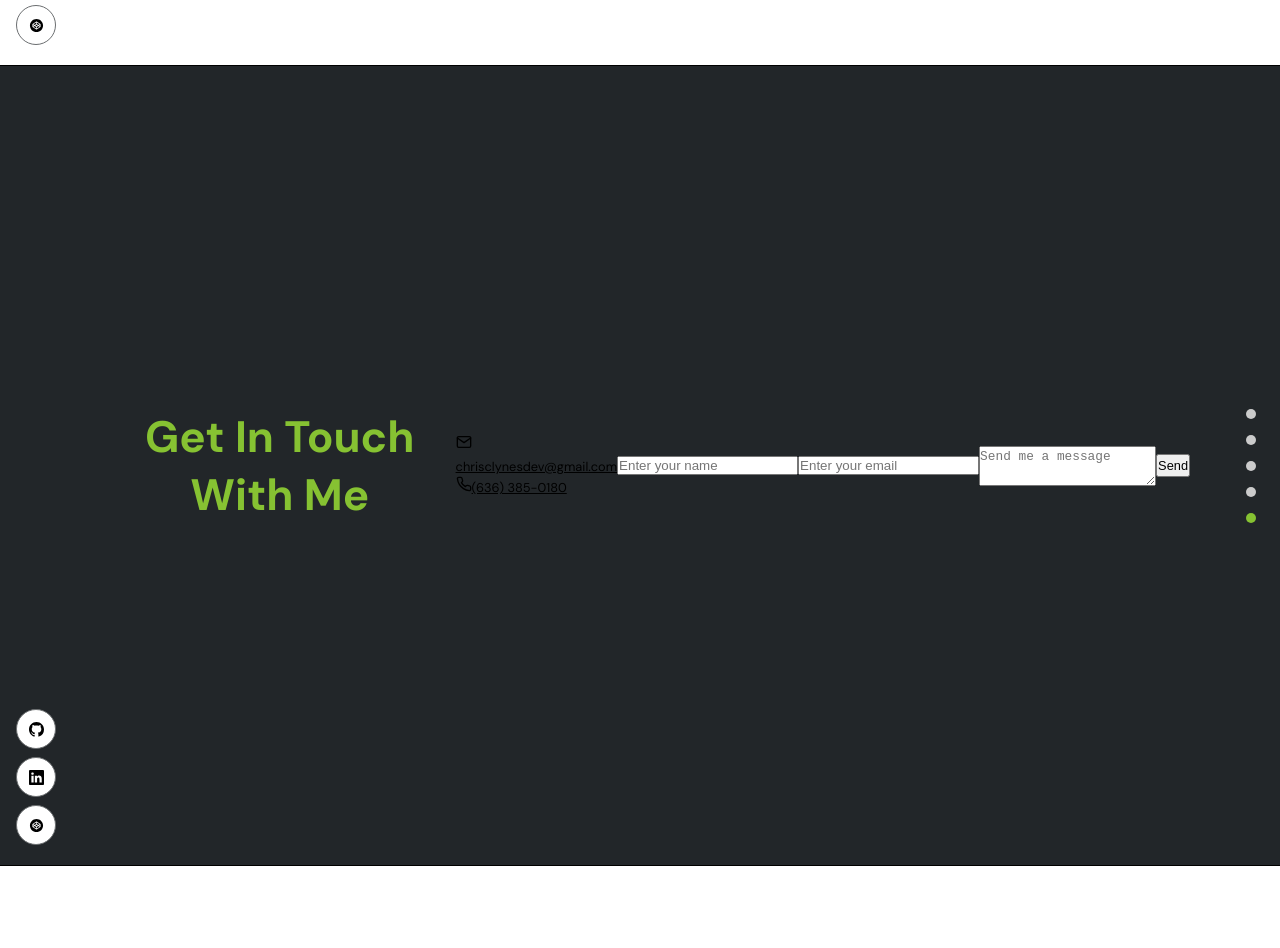
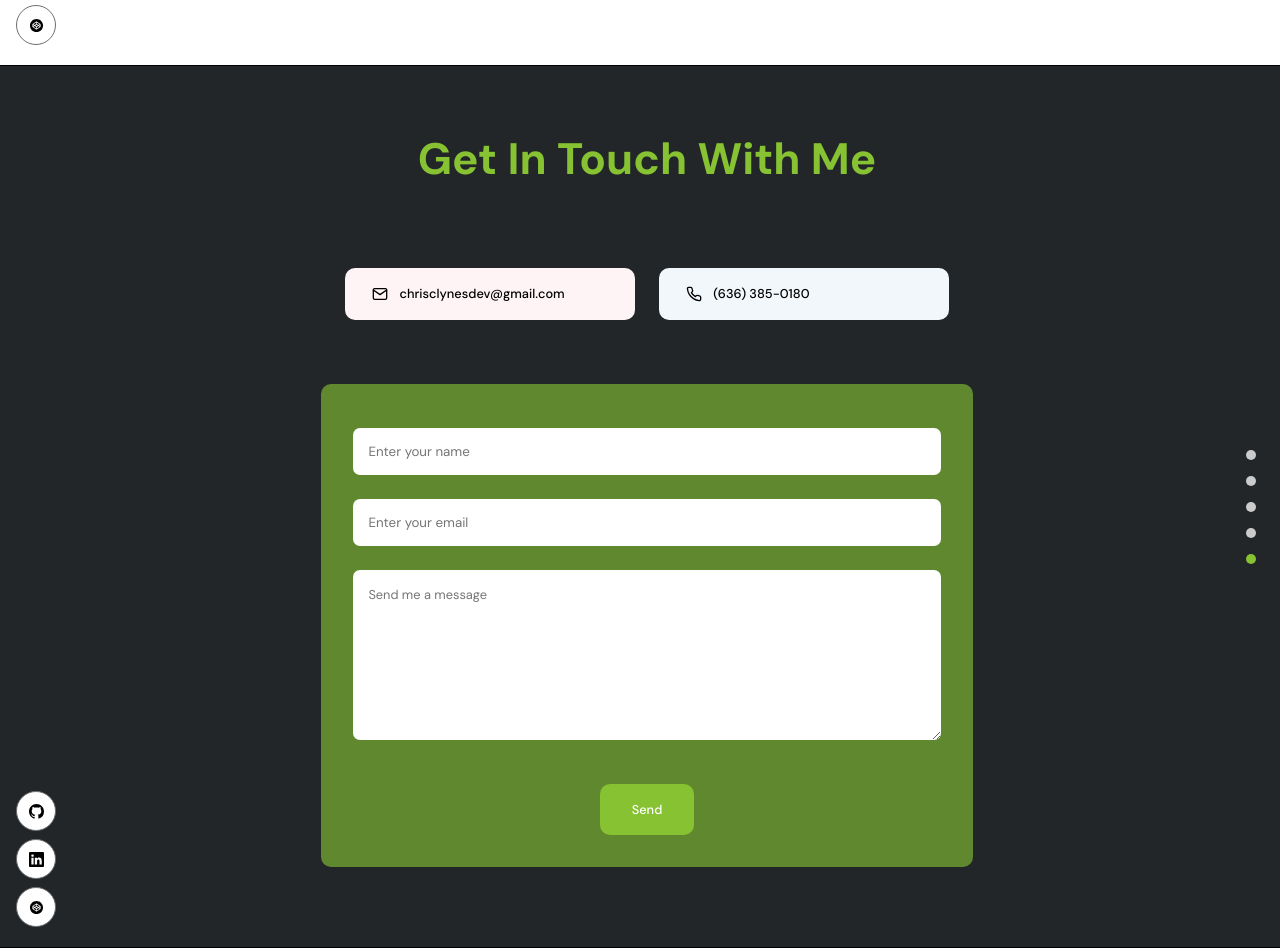
Before and after one commit to chrisclynes/portfolio_new, a React (Create React App) app: page / in a window 1280 px wide. Shown: the part 3540-4488 px from the top of the page. Before the commit the page ends 4406 px from the top, so only its background shows below. Built offline with nearby package versions, Linux system fonts and the light colour scheme.

Commit message:
finished styling contact form

```diff
--- a/src/App.scss
+++ b/src/App.scss
@@ -67,6 +67,26 @@
 
     @media screen and (max-width: 450px) {
       font-size: 2rem;
+    }
+  }
+
+  .head-text2 {
+    font-size: 2rem;
+    font-weight: 800;
+    text-align: center;
+    color: var(--white-color);
+    text-transform: capitalize;
+
+    span {
+      color: var(--secondary-color);
+    }
+
+    @media screen and (min-width: 2000px) {
+      font-size: 3rem;
+    }
+
+    @media screen and (max-width: 450px) {
+      font-size: 1.5rem;
     }
   }
 
--- a/src/container/Contact/Contact.jsx
+++ b/src/container/Contact/Contact.jsx
@@ -11,11 +11,26 @@ const Contact = () => {
 
 
     const handleInput = (e) => {
-        console.log(e)
+        const { name, value } = e.target;
+        setContactForm({
+            ...contactForm,
+            //dynamic way to update values based on the "name" of the event
+            [name]: value
+        })
     }
 
     const handleSubmit = () => {
+        setIsLoading(true);
+        const contact = {
+            _type: 'contact',
+            name: name,
+            email: email,
+            message: message
+        }
 
+
+        setIsLoading(false);
+        setSubmitted(true);
     }
 
     const { name, email, message } = contactForm;
@@ -33,7 +48,9 @@ const Contact = () => {
                     <a href="tel: (636) 385-0180" className="p-text">(636) 385-0180</a>
                 </div>
             </div>
+            {!submitted ?
                 <div className="app__footer-form app__flex">
+
                     <div className="app__flex">
                         <input
                             name="name"
@@ -70,7 +87,11 @@ const Contact = () => {
                         {isLoading ? "Sending" : "Send"}
                     </button>
                 </div>
-
+                :
+                <div className="app__footer-form app__flex">
+                    <h4 className="head-text2">Thank you!</h4>
+                </div>
+            }
         </>
     )
 }
--- a/src/container/Contact/Contact.scss
+++ b/src/container/Contact/Contact.scss
@@ -0,0 +1,129 @@
+.app__footer {
+    flex: 1;
+    width: 100%;
+    flex-direction: column;
+
+    @media screen and (max-width: 768px) {
+      flex-direction: column;
+    }
+  }
+
+  .app__footer-cards {
+    width: 60%;
+    display: flex;
+    justify-content: space-evenly;
+    align-items: center;
+    flex-wrap: wrap;
+    margin: 4em 2rem 2rem;
+
+    .app__footer-card {
+      min-width: 290px;
+      display: flex;
+      flex-direction: row;
+      justify-content: flex-start;
+      align-items: center;
+
+      margin: 1rem 0;
+      padding: 1rem;
+      border-radius: 10px;
+      cursor: pointer;
+      background-color: #fef4f5;
+
+      transition: all 0.3s ease-in-out;
+
+      svg {
+        margin: 0 0.7rem;
+      }
+
+      p {
+        font-weight: 500;
+      }
+      a {
+        text-decoration: none;
+        font-weight: 500;
+      }
+      &:hover {
+        box-shadow: 0 0 15px #fef4f5;
+      }
+
+      @media screen and (max-width: 450px) {
+        width: 100%;
+      }
+    }
+
+    @media screen and (max-width: 768px) {
+      width: 100%;
+    }
+  }
+
+  .app__footer-cards .app__footer-card:last-child {
+    background-color: #f2f7fb;
+  }
+
+  .app__footer-cards .app__footer-card:last-child:hover {
+    box-shadow: 0 0 15px #f2f7fb;
+  }
+
+  .app__footer-form {
+    width: 60%;
+    flex-direction: column;
+    margin: 1rem 2rem;
+    padding: 2rem;
+    background: #60892f;
+    border-radius: 10px;
+
+    div {
+      width: 100%;
+      margin: 0.75rem 0;
+      border-radius: 10px;
+      cursor: pointer;
+      background-color: var(--primary-color);
+
+      transition: all 0.3s ease-in-out;
+
+      input,
+      textarea {
+        width: 100%;
+        padding: 0.95rem;
+        border: none;
+        border-radius: 7px;
+        background-color: var(--white-color);
+        font-family: var(--font-base);
+        color: var(--secondary-color);
+        outline: none;
+      }
+
+      textarea {
+        height: 170px;
+      }
+
+      &:hover {
+        box-shadow: 0 0 25px var(--primary-color);
+      }
+    }
+
+    button {
+      padding: 1rem 2rem;
+      border-radius: 10px;
+      border: none;
+      background-color: var(--secondary-color);
+
+      font-weight: 500;
+      color: var(--white-color);
+      outline: none;
+      margin: 2rem 0 0 0;
+      font-family: var(--font-base);
+
+      transition: all 0.3s ease-in-out;
+      cursor: pointer;
+
+      &:hover {
+        box-shadow: 0 0 25px var(--primary-color);
+      }
+    }
+
+    @media screen and (max-width: 768px) {
+      width: 100%;
+      margin: 1rem 0;
+    }
+  }
```
Lines whose indentation alone changed are shown as unchanged.
